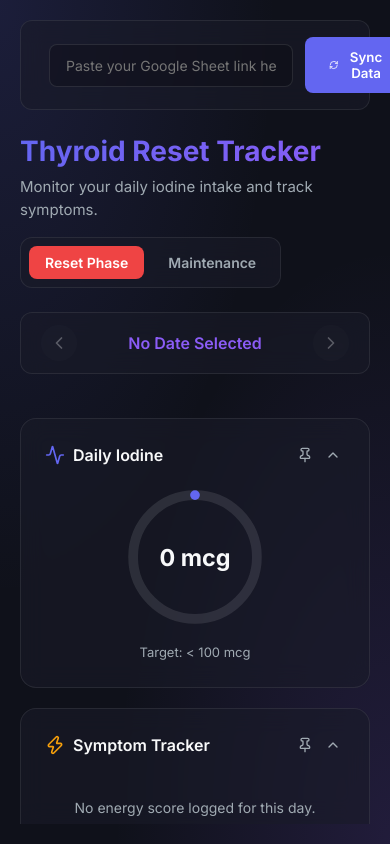
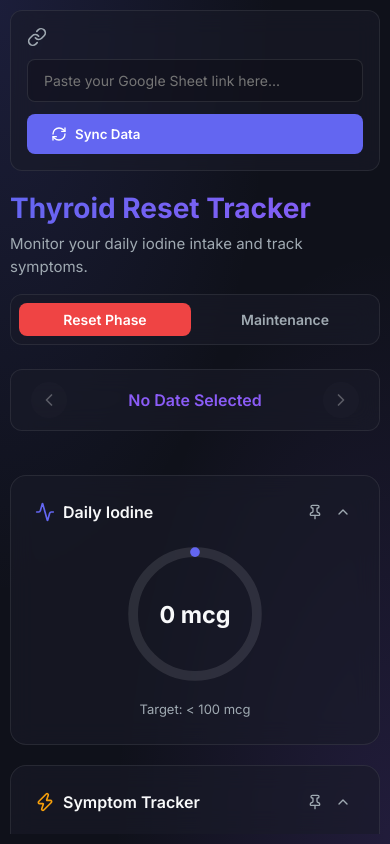
Before and after one commit to shreydevep/thyroid-diet-tracker, a React (Vite) app: page / in a window 390 px wide. Built offline with nearby package versions, Linux system fonts and the light colour scheme.

Commit message:
style: add mobile responsiveness

```diff
--- a/src/App.css
+++ b/src/App.css
@@ -64,3 +64,49 @@
 .spinning {
   animation: spin 1s linear infinite;
 }
+
+/* Mobile Responsiveness */
+@media (max-width: 768px) {
+  .app-layout {
+    padding: 10px;
+    gap: 16px;
+  }
+
+  .settings-bar {
+    flex-direction: column;
+    align-items: stretch;
+  }
+
+  .dashboard-header {
+    flex-direction: column;
+    align-items: flex-start;
+    gap: 12px;
+  }
+
+  .phase-toggle {
+    width: 100%;
+    justify-content: space-between;
+  }
+
+  .phase-toggle button {
+    flex: 1;
+    text-align: center;
+  }
+
+  .inspector-search {
+    flex-direction: column;
+  }
+
+  .action-buttons {
+    flex-direction: column;
+  }
+
+  .nutrients-grid {
+    grid-template-columns: repeat(2, 1fr);
+    gap: 12px;
+  }
+
+  .dashboard-grid {
+    grid-template-columns: 1fr;
+  }
+}
```
